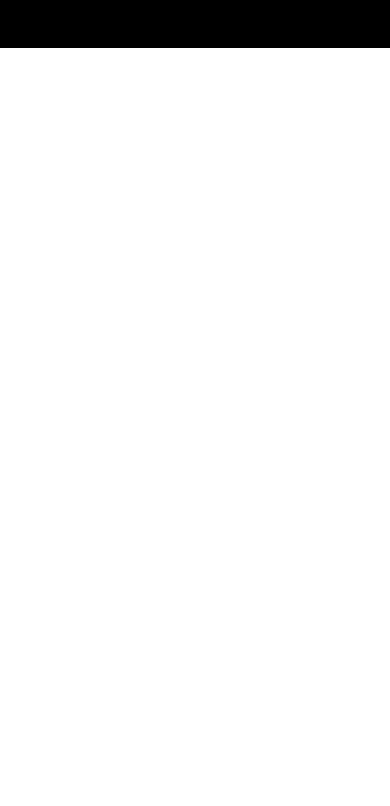
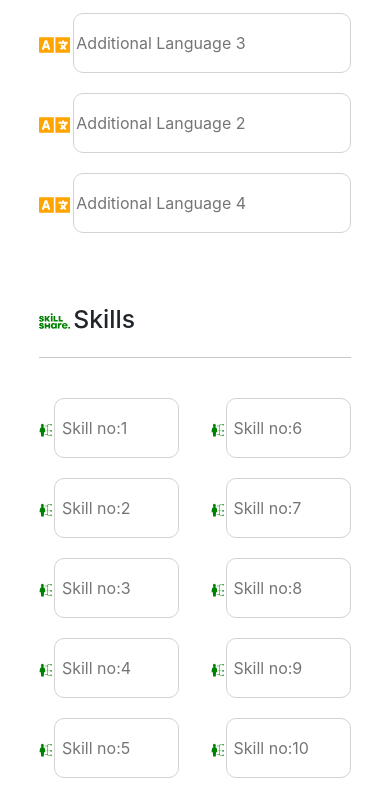
Before and after one commit to apurba2002/resume, a React (Create React App) app in the folder frontend/: page / in a window 390 px wide. Shown: the part 7218-8024 px from the top of the page. Before the commit the page ends 7266 px from the top, so only its background shows below. Built offline with nearby package versions, Linux system fonts and the light colour scheme.

Commit message:
responsive tool

```diff
--- a/frontend/public/App.css
+++ b/frontend/public/App.css
@@ -280,6 +280,9 @@ body{
 #edu-grp-5{
     display: none;
 }
+#tool-contain{
+    display: flex;
+}
 
 @media  screen and (max-width:768px){
     body{
@@ -424,6 +427,16 @@ body{
         font-size: 12px;
         margin-top: 0px;
     }
+    #tool-left{
+        width: 100%;
+    }
+    #tool-right{
+        width: 100%;
+        margin-left: 0%;
+    }
+    #tool-contain{
+        display: block;
+    }
 }
 .animation_foot{
     animation:shakeX;
--- a/frontend/src/App.js
+++ b/frontend/src/App.js
@@ -3,11 +3,15 @@ import React from "react";
 import { BsFacebook } from "react-icons/bs";
 import { MdAlternateEmail } from "react-icons/md";
 import { MdCall } from "react-icons/md";
-import { FcContacts} from "react-icons/fc";
+import { MdLanguage } from "react-icons/md";
+import { FcContacts } from "react-icons/fc";
 import { BsGithub } from "react-icons/bs";
 import { BsLinkedin } from "react-icons/bs";
 
 import { BsInstagram } from "react-icons/bs";
+import { FaLanguage } from "react-icons/fa";
+import { SiSkillshare } from "react-icons/si";
+import { GiSkills } from "react-icons/gi";
 
 
 
@@ -639,29 +643,72 @@ const Contact = () => {
 
     return (
         <div>
-            <h2><FcContacts style={{width:"10%",height:"40px",marginRight:"1%",color:"green"}} />Contacts</h2>
+            <h2><FcContacts style={{ width: "10%", height: "40px", marginRight: "1%", color: "green" }} />Contacts</h2>
             <hr></hr>
             <br></br>
-            <MdCall style={{width:"10%",height:"40px",marginRight:"1%",color:"green"}} /><span><input type="tel" required placeholder="Enter your mobile number" ></input></span>
+            <MdCall style={{ width: "10%", height: "40px", marginRight: "1%", color: "green" }} /><span><input type="tel" required placeholder="Enter your mobile number" ></input></span>
 
 
             <br></br>
-            <MdAlternateEmail style={{width:"10%",height:"40px",marginRight:"1%",color:"red"}} /><span><input type="email" required placeholder="Enter your email address" ></input></span>
+            <MdAlternateEmail style={{ width: "10%", height: "40px", marginRight: "1%", color: "red" }} /><span><input type="email" required placeholder="Enter your email address" ></input></span>
 
 
             <br></br>
-            <BsFacebook style={{width:"10%",height:"40px",marginRight:"1%",color:"blue"}} /><span><input type="url" placeholder="Enter your facebbok address" ></input></span>
+            <BsFacebook style={{ width: "10%", height: "40px", marginRight: "1%", color: "blue" }} /><span><input type="url" placeholder="Enter your facebbok address" ></input></span>
             <br></br>
-            <BsGithub style={{width:"10%",height:"40px",marginRight:"1%",color:"black"}} /><span><input type="url" placeholder="Enter your github account" ></input></span>
+            <BsGithub style={{ width: "10%", height: "40px", marginRight: "1%", color: "black" }} /><span><input type="url" placeholder="Enter your github account" ></input></span>
 
             <br></br>
-            <BsLinkedin style={{width:"10%",height:"40px",marginRight:"1%",color:"blue"}} /><span><input type="url" placeholder="Enter your linkedin account" ></input></span>
+            <BsLinkedin style={{ width: "10%", height: "40px", marginRight: "1%", color: "blue" }} /><span><input type="url" placeholder="Enter your linkedin account" ></input></span>
 
             <br></br>
-            <BsInstagram style={{width:"10%",height:"40px",marginRight:"1%",color:"#d62976 "}} /><span><input type="url" placeholder="Enter your instagram account" ></input></span>
+            <BsInstagram style={{ width: "10%", height: "40px", marginRight: "1%", color: "#d62976 " }} /><span><input type="url" placeholder="Enter your instagram account" ></input></span>
 
 
 
+
+
+        </div>
+    )
+}
+const Language = () => {
+    return (
+        <div>
+            <h2><MdLanguage style={{ width: "10%", height: "40px", marginRight: "1%", color: "orange" }} />Language</h2>
+            <hr></hr>
+            <br></br>
+            <FaLanguage style={{ width: "10%", height: "40px", marginRight: "1%", color: "orange" }} /><span><input type="text" required placeholder=" Main Language "></input></span>
+            <FaLanguage style={{ width: "10%", height: "40px", marginRight: "1%", color: "orange" }} /><span><input type="text" placeholder="Additional Language 1"></input></span>
+            <FaLanguage style={{ width: "10%", height: "40px", marginRight: "1%", color: "orange" }} /><span><input type="text" placeholder="Additional Language 3"></input></span>
+            <FaLanguage style={{ width: "10%", height: "40px", marginRight: "1%", color: "orange" }} /><span><input type="text" placeholder="Additional Language 2"></input></span>
+            <FaLanguage style={{ width: "10%", height: "40px", marginRight: "1%", color: "orange" }} /><span><input type="text" placeholder="Additional Language 4"></input></span>
+        </div>
+    )
+}
+const Skill = () => {
+    return (
+        <div>
+            <h2><SiSkillshare style={{ width: "10%", height: "40px", marginRight: "1%", color: "green" }} />Skills</h2>
+            <hr></hr>
+            <br></br>
+            <div style={{ display: "flex" }}>
+                <div style={{ width: "45%" }}>
+                    <GiSkills style={{ width: "10%", height: "40px", marginRight: "1%", color: "green" }} /><span><input type="text" required placeholder=" Skill no:1 "></input></span>
+                    <GiSkills style={{ width: "10%", height: "40px", marginRight: "1%", color: "green" }} /><span><input type="text" placeholder=" Skill no:2 "></input></span>
+                    <GiSkills style={{ width: "10%", height: "40px", marginRight: "1%", color: "green" }} /><span><input type="text" placeholder=" Skill no:3 "></input></span>
+                    <GiSkills style={{ width: "10%", height: "40px", marginRight: "1%", color: "green" }} /><span><input type="text" placeholder=" Skill no:4 "></input></span>
+                    <GiSkills style={{ width: "10%", height: "40px", marginRight: "1%", color: "green" }} /><span><input type="text" placeholder=" Skill no:5 "></input></span>
+
+                </div>
+                <div style={{ marginLeft: "10%", width: "45%" }}>
+                    <GiSkills style={{ width: "10%", height: "40px", marginRight: "1%", color: "green" }} /><span><input type="text" placeholder=" Skill no:6 "></input></span>
+                    <GiSkills style={{ width: "10%", height: "40px", marginRight: "1%", color: "green" }} /><span><input type="text" placeholder=" Skill no:7 "></input></span>
+                    <GiSkills style={{ width: "10%", height: "40px", marginRight: "1%", color: "green" }} /><span><input type="text" placeholder=" Skill no:8 "></input></span>
+                    <GiSkills style={{ width: "10%", height: "40px", marginRight: "1%", color: "green" }} /><span><input type="text" placeholder=" Skill no:9 "></input></span>
+                    <GiSkills style={{ width: "10%", height: "40px", marginRight: "1%", color: "green" }} /><span><input type="text" placeholder=" Skill no:10 "></input></span>
+
+                </div>
+            </div>
 
 
         </div>
@@ -682,7 +729,7 @@ class Input extends React.Component {
 
 
                         <form>
-                            <div style={{ display: "flex" }}>
+                            <div id="tool-contain">
                                 <div id="tool-left">
 
 
@@ -699,6 +746,12 @@ class Input extends React.Component {
                                 </div>
                                 <div id="tool-right">
                                     <Contact />
+                                    <br></br>
+                                    <br></br>
+                                    <Language />
+                                    <br></br>
+                                    <br></br>
+                                    <Skill />
                                 </div>
                             </div>
 
```
